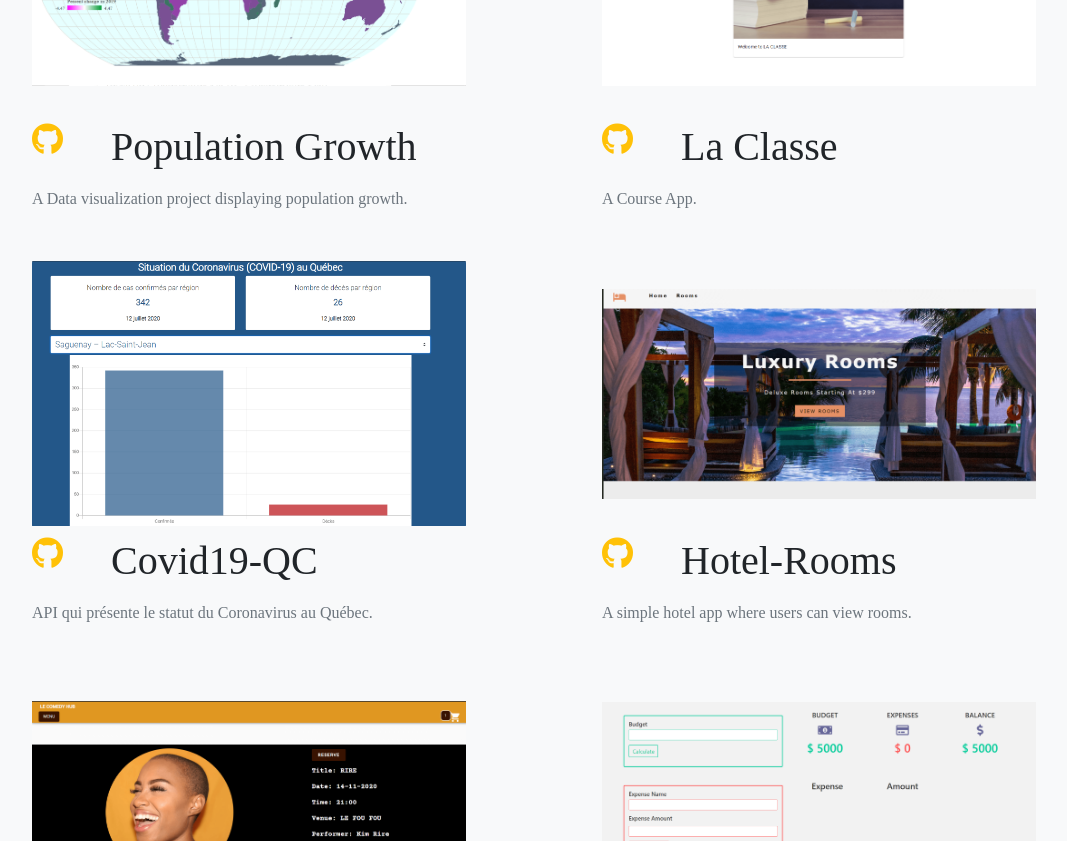
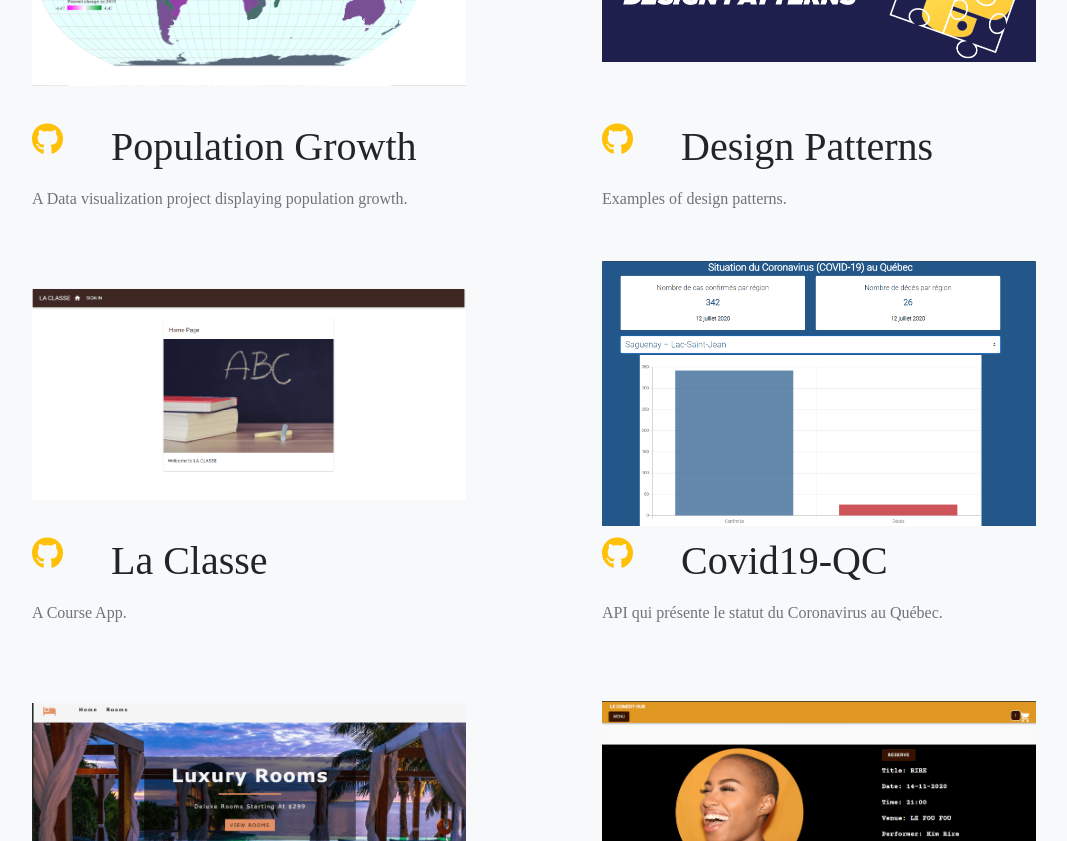
Before and after one commit to baubrun/folio, a React (Create React App) app in the folder frontend/: page / in a window 1280 px wide. Shown: the part 1900-2741 px from the top of the page, without its empty margins (53-1120 px from the left). Built offline with nearby package versions, Linux system fonts and the light colour scheme.

Commit message:
added project dp

```diff
--- a/frontend/src/data/index.js
+++ b/frontend/src/data/index.js
@@ -16,6 +16,7 @@ import popGrowth from "../images/popGrowth.PNG"
 import hospital from "../images/hospManag.PNG"
 import contractors from "../images/contractors.PNG"
 import machine from "../images/machine.PNG"
+import dp_py from "../images/dp_py.png"
 
 let gitRoot = "https://github.com/baubrun/"
 
@@ -42,6 +43,14 @@ const projects = [{
         alt: "popGrowth",
         sourceCode: `${gitRoot}/popGrowth`,
         url: "https://keen-poincare-7c97f6.netlify.app/"
+    },
+    {
+        title: "Design Patterns",
+        description: "Examples of design patterns.",
+        image: dp_py,
+        alt: "Design Patterns",
+        sourceCode: `${gitRoot}/dp_py`,
+        url: `${gitRoot}/dp_py`
     },
     {
         title: "La Classe",
@@ -91,8 +100,6 @@ const projects = [{
         sourceCode: `${gitRoot}/frello`,
         url: "https://upbeat-thompson-bd9e41.netlify.app/"
     },
-
-
     {
         title: "Social-Wall",
         description: "Responsive CRUD for messages and images.",
```
Also changed, not shown: frontend/src/images/dp_py.png (added).
